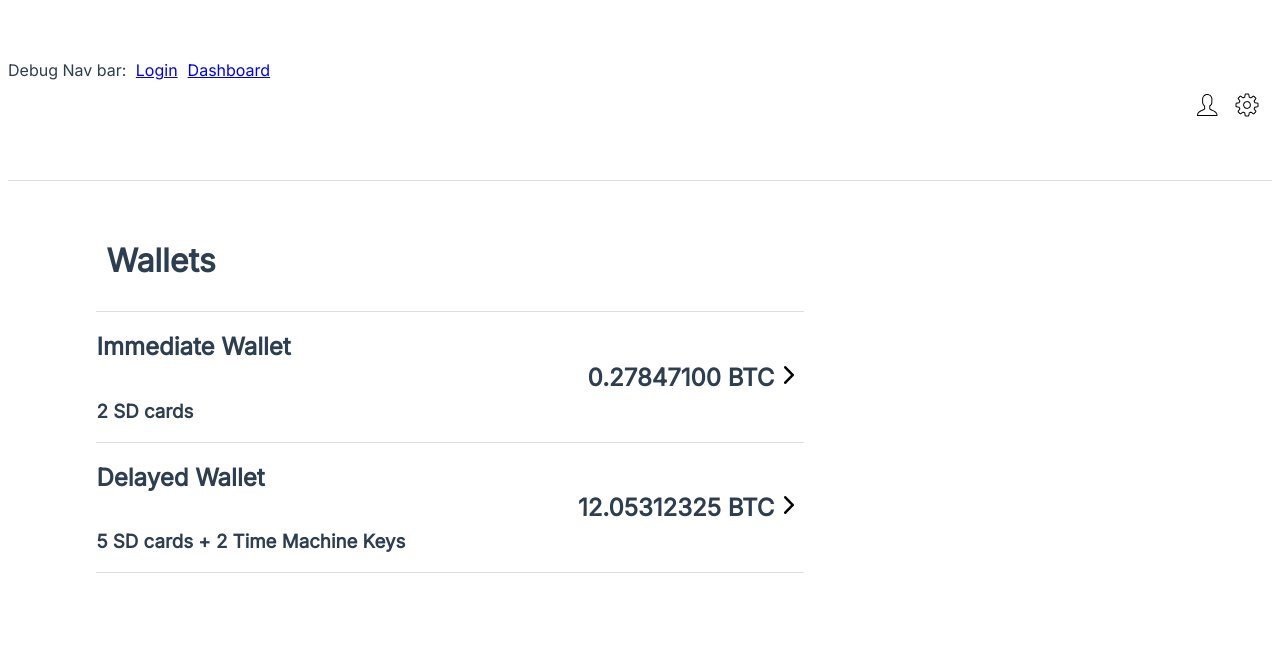
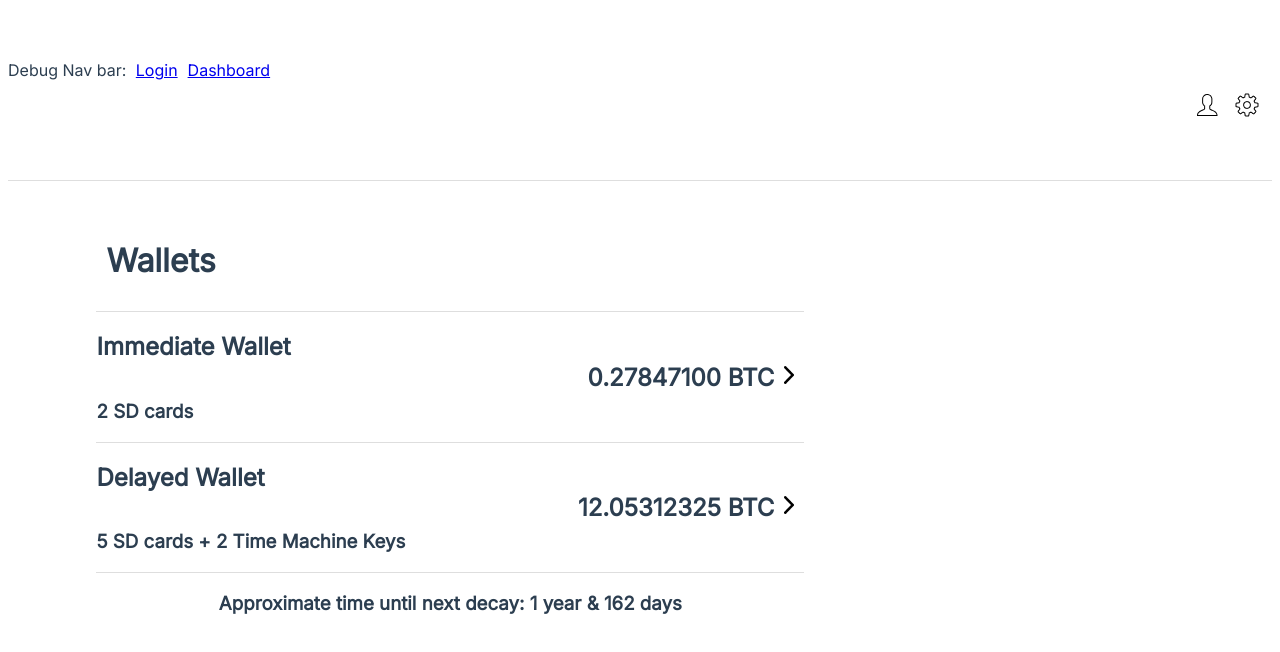
Before and after one commit to epiccurious/arctica-frontend, a Vue app: page /wallets in a window 1280 px wide. Shown: the top 652 px of the page. Built offline with nearby package versions, Linux system fonts and the light colour scheme.

Commit message:
added a decay timer element to the dashboard

```diff
--- a/src/views/DashboardView.vue
+++ b/src/views/DashboardView.vue
@@ -25,6 +25,9 @@
             <span><img src="@/assets/carat_right.png"/></span>
           </div>
         </div>
+          <div class="decay_timer">
+            <h3>Approximate time until next decay: 1 year & 162 days</h3>
+          </div>
       </div>
   </div>
 </template>
@@ -77,6 +80,7 @@ h1{
 .wallet_container_right{
   display:flex;
   flex-direction: row;
+  flex-wrap: wrap;
   justify-content: flex-end;
   align-items:center;
   align-content:center;
```
